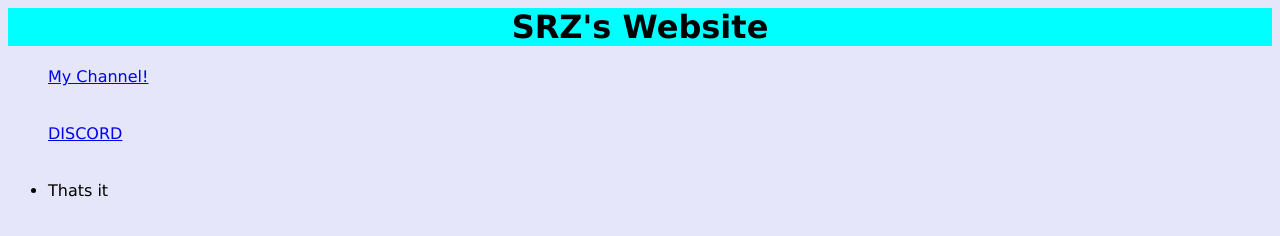
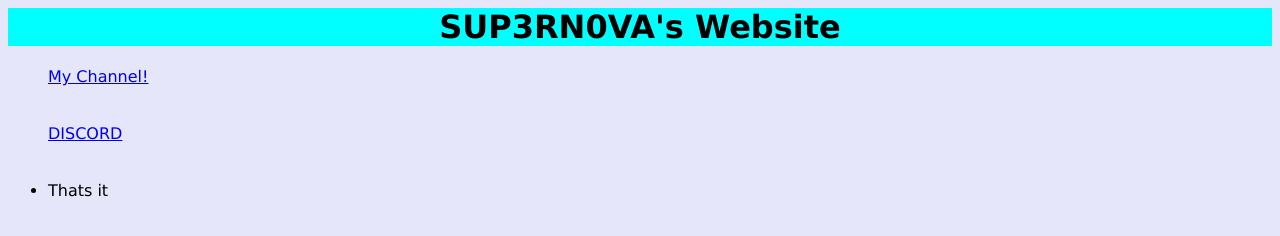
Before and after one commit to SUP3RN0VA0047/SUP3RN0VA0083, a plain HTML site: page index.html in a window 1280 px wide. Drawn offline with Linux system fonts and the light colour scheme.

Commit message:
Update index.html

```diff
--- a/index.html
+++ b/index.html
@@ -2,7 +2,7 @@
     <title>SRZ</title>
     <head>
         <link href="style.css" rel="stylesheet">
-        <h1 style="text-align:center">SRZ's Website</h1>
+        <h1 style="text-align:center">SUP3RN0VA's Website</h1>
     </head>
     <body>
         <ul>
```
